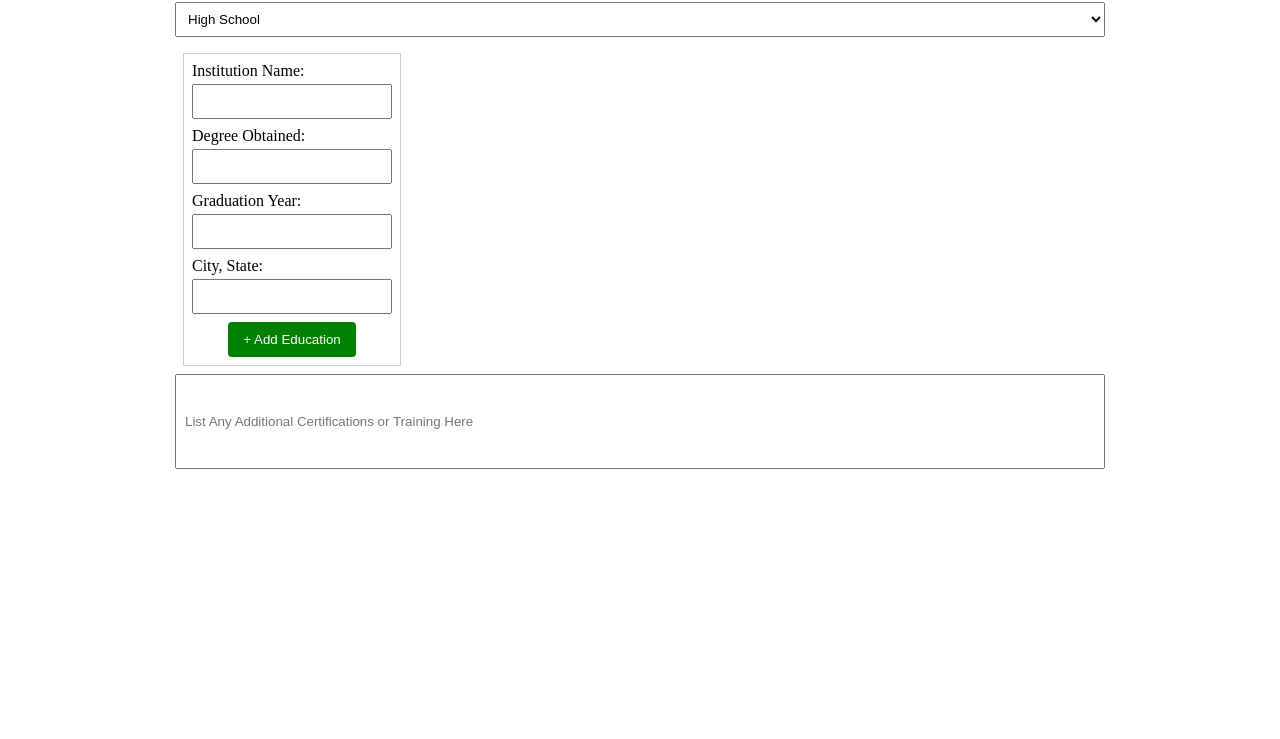
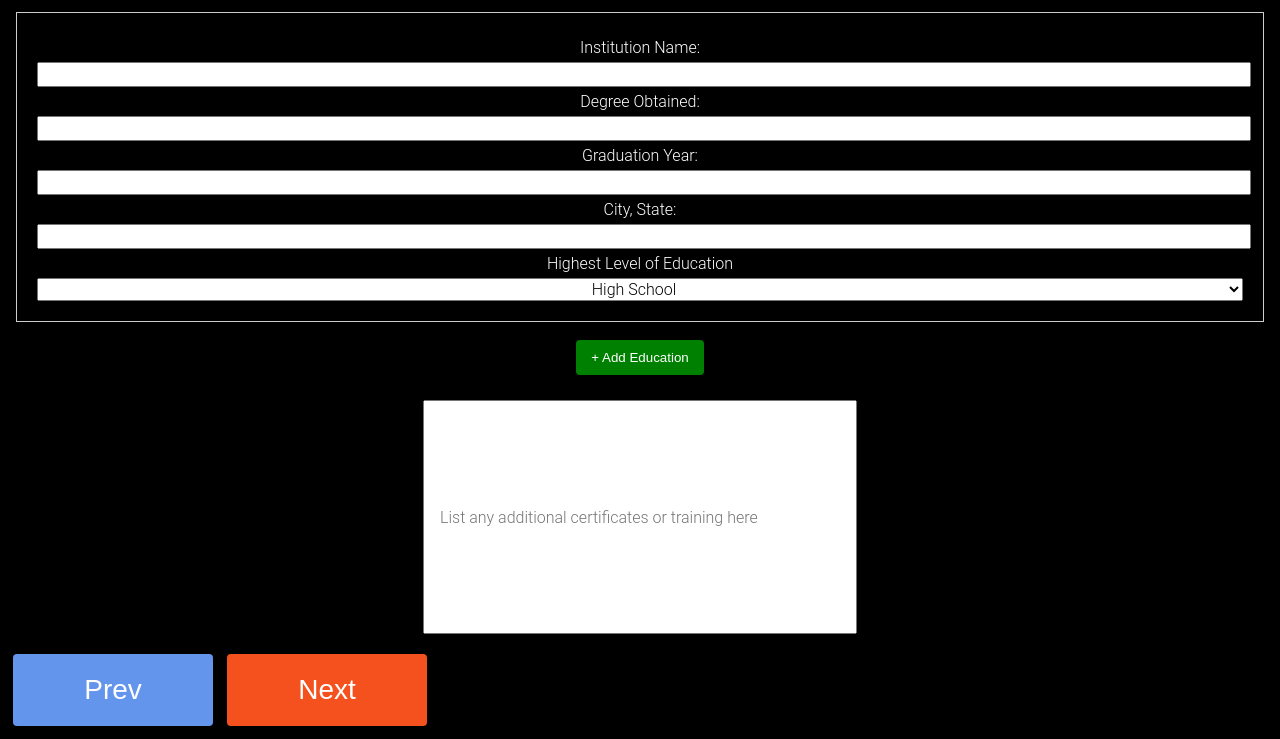
Before and after one commit to gelbels/EmployeeApplication, a plain HTML site: page References_employment.html in a window 1280 px wide. Shown: the part 604-1343 px from the top of the page. Before the commit the page ends 1101 px from the top, so only its background shows below. Drawn offline with Linux system fonts and the light colour scheme.

Commit message:
Updated References & Styling

```diff
--- a/References_employment.html
+++ b/References_employment.html
@@ -4,98 +4,13 @@
 <head>
     <meta charset="utf-8" />
     <title>References</title>
-    <!--<link rel="stylesheet" type="text/css" href="EmployeeApp.css">-->
-    <style>
-        body {
-            margin: 20px;
-        }
+    <link rel="stylesheet" href="styles.css">
+</head>
 
-        form {
-            width: 75%;
-            margin: 0 auto;
-        }
-
-        label {
-            display: block;
-            margin-bottom: 4px;
-        }
-
-        input, textarea, select {
-            width: 100%;
-            padding: 8px;
-            margin-bottom: 8px;
-            box-sizing: border-box;
-        }
-
-        .reference-section {
-            border: 4px solid black;
-            border-radius: 15px;
-            padding: 8px;
-            margin-bottom: 10px;
-        }
-
-        .education-section {
-            display: inline-block;
-            border: 1px solid #ccc;
-            padding: 8px;
-            margin: 8px;
-            width: 200px;
-            height: auto;
-        }
-
-        button {
-            background-color: green;
-            color: white;
-            padding: 10px 15px;
-            border: none;
-            border-radius: 4px;
-            cursor: pointer;
-        }
-
-        button:hover {
-            background-color: olive;
-        }
-
-        .delete-button {
-            background-color: red;
-            color: white;
-            border: none;
-            padding: 10px 15px;
-            border-radius: 4px;
-            cursor: pointer;
-        }
-
-        .delete-button:hover {
-            background-color:;
-        }
-
-        h1 {
-            color: forestgreen;
-            text-align: center;
-            text-transform: uppercase;
-            letter-spacing: 2px;
-        }
-
-        .divider {
-            border: 5px solid #000;
-            margin: 20px 0;
-        }
-
-        .dividerSM, {
-            border: 2px dashed olive;
-            margin: 10px;
-        }
-
-        .education-field {
-            margin-bottom: 15px;
-        }
-    </style>
-</head>
 <body>
-
     <h1>References</h1>
     <form action="/submit_references" method="post" id="referencesForm">
-        <div id="referenceContainer">
+        <div id="referenceContainer" class="ref-grid">
             <div class="reference-section">
 
                 <label for="reference_name">Name:</label>
@@ -115,7 +30,7 @@
             </div>
         </div>
 
-        <button type="button" style="align-items:center" onclick="addReference()">+ Add Reference</button>
+        <center><button type="button" id="refButton" onclick="addReference()">+ Add Reference</button></center>
     </form>
 
     <script>
@@ -174,20 +89,8 @@
 
     <h1>Education</h1>
     <form action="/submit_education" method="post" id="educationForm">
-        <div id="educationContainer">
-
-            <label for="education">Highest Level of Education</label>
-            <select id="education" name="education">
-                <option value="high-school">High School</option>
-                <option value="associate-degree">Associate Degree</option>
-                <option value="bachelors-degree">Bachelor's Degree</option>
-                <option value="masters-degree">Master's Degree</option>
-                <option value="doctorate">Doctorate</option>
-                <option value="doctorate">Other/Certificate</option>
-            </select>
-
+        <div id="educationContainer" class="ref-grid">
             <div class="education-section">
-
                 <label for="institution">Institution Name:</label>
                 <input type="text" id="institution" name="institution[]" required>
 
@@ -200,13 +103,22 @@
                 <label for="graduation_loc">City, State:</label>
                 <input type="text" id="graduation_loc" name="graduation_loc[]">
 
-                <center><button type="button" onclick="addEducationSection()">+ Add Education</button></center>
-
+                <label for="education">Highest Level of Education</label>
+                <select id= "education" name="education">
+                    <option value="high-school">High School</option>
+                    <option value="associate-degree">Associate Degree</option>
+                    <option value="bachelors-degree">Bachelor's Degree</option>
+                    <option value="masters-degree">Master's Degree</option>
+                    <option value="doctorate">Doctorate</option>
+                    <option value="doctorate">Other/Certificate</option>
+                </select>
             </div>
         </div>
-
-        <input type="text" id="educationText" name="educationText" placeholder="List Any Additional Certifications or Training Here"
-                   style="width: 100%; height: 95px; vertical-align: text-top;">
+        <center><button type="button" id="refButton" onclick="addEducationSection()">+ Add Education</button></center>
+        <div>
+            <center><input type="textbox" id="certificates" name="certificates" placeholder="List any additional certificates or training here"
+                style="width: 400px; height: 200px; margin: 15px; padding: 15px;"></center>
+        <div>
     </form>
 
     <script>
@@ -235,25 +147,26 @@
                                 <input type="text" name="graduation_loc${educationCount}" required>
 
                                 <button type="button" class="delete-button" onclick="deleteEducationSection(this)">Delete</button>
-
                             `;
 
                 educationSections.appendChild(newEducationSection);
                 newEducationSection.appendChild(deleteEducationSection);
-
-
-
             } else {
                 alert('Maximum education sections limit reached (4 sections).');
             }
         }
 
         function deleteEducationSection(button) {
+
             var educationSection = button.parentNode;
             educationSection.parentNode.removeChild(educationSection);
+
             educationCount--;
         }
     </script>
 
+<button class="prev"><span>Prev </span></button>
+<button class="next"><span>Next </span></button>
+
 </body>
 </html>
--- a/styles.css
+++ b/styles.css
@@ -9,7 +9,6 @@ html {
 
 .content-grid {
     display: grid;
-
     grid-column: content;
     grid-gap: 0.5rem;
 }
@@ -54,13 +53,14 @@ label {
     text-align: center;
     font-family: 'Roboto', sans-serif;
     font-weight: 300;
+    margin: 5px;
 }
 
 label:not(.not-block) {
     display: block;
 }
 
-input {
+input{
     color: #000;
     font-size: 1rem;
     min-width: 1rem;
@@ -79,7 +79,6 @@ input[type=email],
 input[type=tel],
 input[type=text] {
     width: 100%;
-    margin: auto;
 }
 
 legend {
@@ -111,3 +110,154 @@ input.submit-button {
     box-sizing: border-box;
     /* margin-bottom: 16px; */
 }
+
+/* Vanessa's Additions for Employee & Ref Page*/
+
+.ref-grid, #ref-grid {
+    display: grid;
+    grid-auto-flow: column;
+    width: 100%;
+    grid-gap: 0.5rem;
+}
+
+.reference-section {
+    border: 4px solid white;
+    border-radius: 15px;
+    padding: 20px;
+    margin: 8px;
+    height: auto;
+
+}
+
+.education-section { /*javascript*/
+    border: 1px solid #ccc;
+    padding: 20px;
+    margin: 8px;
+    height: auto;
+}
+
+#educationContainer{ /*buttton*/
+    grid-row-start: 2;
+}
+
+#education{ /*dropdown*/
+    color: #000;
+    font-size: 1rem;
+    min-width: 1rem;
+    text-align: center;
+    font-family: 'Roboto', sans-serif;
+    font-weight: 300;
+    width: 100%;
+}
+
+#refButton {
+    background-color: green;
+    color: white;
+    padding: 10px 15px;
+    border: none;
+    border-radius: 4px;
+    cursor: pointer;
+    margin: 10px;
+}
+
+#refButton:hover {
+    background-color: olive;
+}
+
+.delete-button {
+    background-color: red;
+    color: white;
+    border: none;
+    padding: 10px 15px;
+    border-radius: 4px;
+    cursor: pointer;
+    margin: 10px;
+
+}
+
+.delete-button:hover {
+    background-color: darkred;
+}
+
+.divider {
+    border: 4px dotted white;
+    margin: 10px;
+}
+
+.next {
+    border-radius: 4px;
+    background-color: #f4511e;
+    border: none;
+    color: #FFFFFF;
+    text-align: center;
+    font-size: 28px;
+    padding: 20px;
+    width: 200px;
+    transition: all 0.5s;
+    cursor: pointer;
+    margin: 5px;
+  }
+
+  .next span {
+    cursor: pointer;
+    display: inline-block;
+    position: relative;
+    transition: 0.5s;
+  }
+
+  .next span:after {
+    content: '\00bb';
+    position: absolute;
+    opacity: 0;
+    top: 0;
+    right: -20px;
+    transition: 0.5s;
+  }
+
+  .next:hover span {
+    padding-right: 25px;
+  }
+
+  .next:hover span:after {
+    opacity: 1;
+    right: 0;
+  }
+
+  .prev {
+    border-radius: 4px;
+    background-color: cornflowerblue;
+    border: none;
+    color: #FFFFFF;
+    text-align: center;
+    font-size: 28px;
+    padding: 20px;
+    width: 200px;
+    transition: all 0.5s;
+    cursor: pointer;
+    margin: 5px;
+  }
+
+  .prev span {
+    cursor: pointer;
+    display: inline-block;
+    position: relative;
+    transition: 0.5s;
+  }
+
+  .prev span:after {
+    content: '\00AB';
+    position: absolute;
+    opacity: 0;
+    top: 0;
+    left: -20px;
+    transition: 0.5s;
+  }
+
+  .prev:hover span {
+    padding-left: 25px;
+  }
+
+  .prev:hover span:after {
+    opacity: 1;
+    left: 0;
+  }
```
